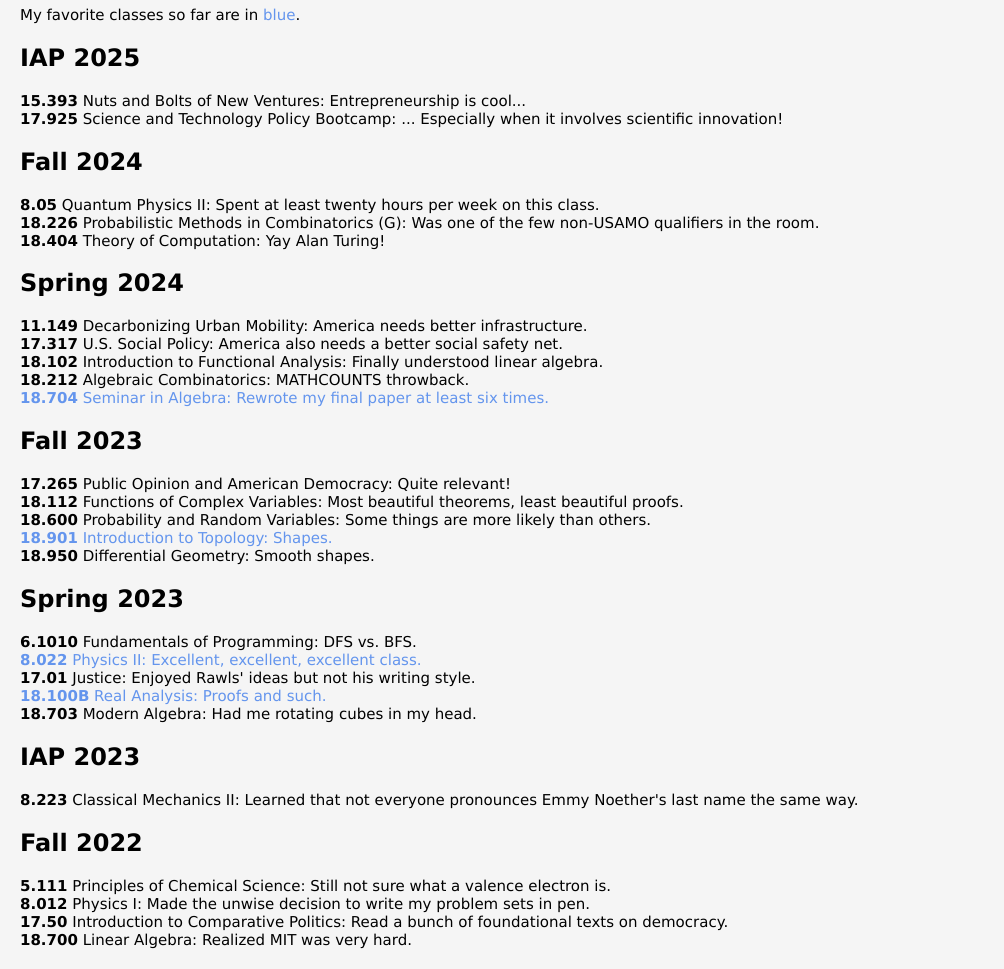
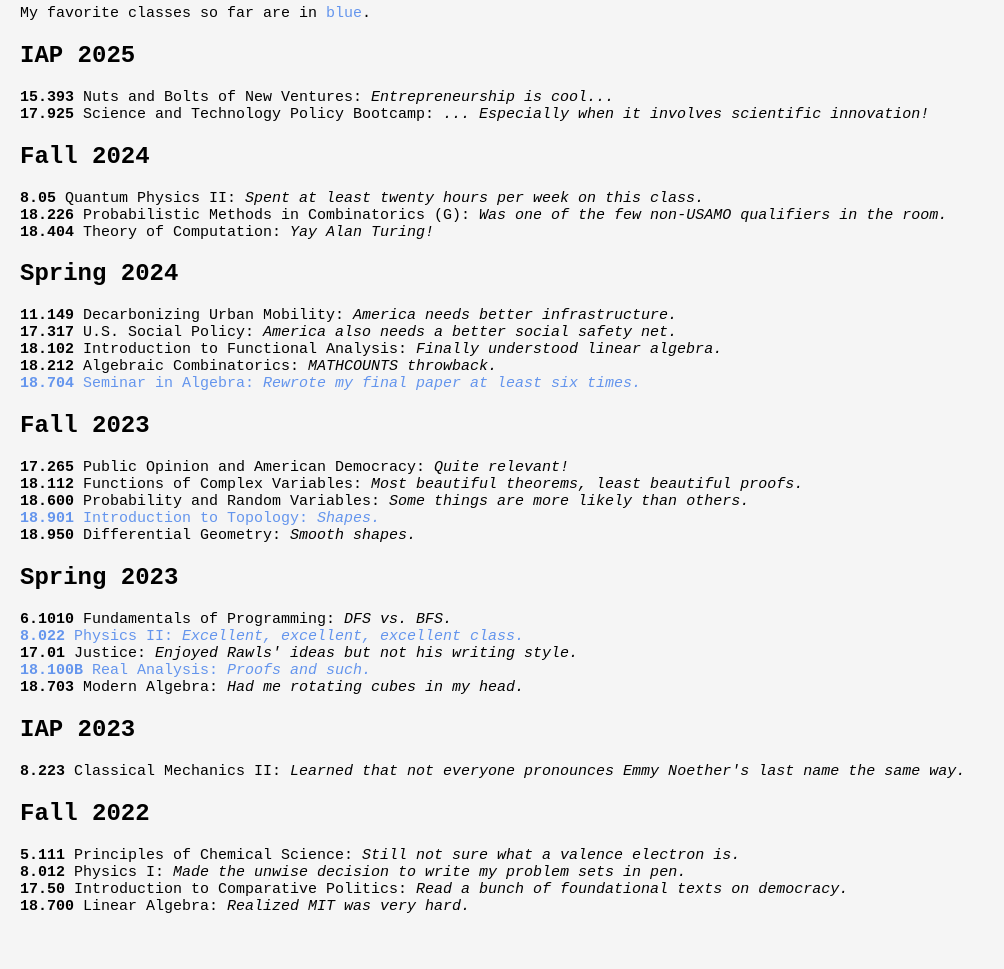
Before and after one commit to wanapunchu/wanapunchu.github.io, a plain HTML site: page classes.html in a window 1280 px wide. Shown: the part 75-1044 px from the top of the page, without its empty margins (0-1004 px from the left). After the commit the page ends 1010 px from the top, so only its background shows below. Drawn offline with Linux system fonts and the light colour scheme.

Commit message:
style stuff

```diff
--- a/classes.html
+++ b/classes.html
@@ -8,49 +8,49 @@
 <p>My favorite classes so far are in <span style="color:cornflowerblue">blue</span>.</p>
 <h2>IAP 2025</h2>
 <p>
-    <b>15.393</b> Nuts and Bolts of New Ventures: Entrepreneurship is cool... <br>
-    <b>17.925</b> Science and Technology Policy Bootcamp: ... Especially when it involves scientific innovation!
+    <b>15.393</b> Nuts and Bolts of New Ventures: <i>Entrepreneurship is cool...</i> <br>
+    <b>17.925</b> Science and Technology Policy Bootcamp: <i>... Especially when it involves scientific innovation!</i>
 </p>
 <h2>Fall 2024</h2>
 <p>
-    <b>8.05</b> Quantum Physics II: Spent at least twenty hours per week on this class. <br>
-    <b>18.226</b> Probabilistic Methods in Combinatorics (G): Was one of the few non-USAMO qualifiers in the room. <br>
-    <b>18.404</b> Theory of Computation: Yay Alan Turing!
+    <b>8.05</b> Quantum Physics II: <i>Spent at least twenty hours per week on this class.</i> <br>
+    <b>18.226</b> Probabilistic Methods in Combinatorics (G): <i>Was one of the few non-USAMO qualifiers in the room.</i> <br>
+    <b>18.404</b> Theory of Computation: <i>Yay Alan Turing!</i>
 </p>
 <h2>Spring 2024</h2>
 <p>
-    <b>11.149</b> Decarbonizing Urban Mobility: America needs better infrastructure. <br>
-    <b>17.317</b> U.S. Social Policy: America also needs a better social safety net. <br>
-    <b>18.102</b> Introduction to Functional Analysis: Finally understood linear algebra. <br>
-    <b>18.212</b> Algebraic Combinatorics: MATHCOUNTS throwback. <br>
-    <span style="color:cornflowerblue"><b>18.704</b> Seminar in Algebra: Rewrote my final paper at least six times. </span>
+    <b>11.149</b> Decarbonizing Urban Mobility: <i>America needs better infrastructure.</i> <br>
+    <b>17.317</b> U.S. Social Policy: <i>America also needs a better social safety net.</i> <br>
+    <b>18.102</b> Introduction to Functional Analysis: <i>Finally understood linear algebra.</i> <br>
+    <b>18.212</b> Algebraic Combinatorics: <i>MATHCOUNTS throwback.</i> <br>
+    <span style="color:cornflowerblue"><b>18.704</b> Seminar in Algebra: <i>Rewrote my final paper at least six times.</i> </span>
 </p>
 <h2>Fall 2023</h2>
 <p>
-    <b>17.265</b> Public Opinion and American Democracy: Quite relevant! <br>
-    <b>18.112</b> Functions of Complex Variables: Most beautiful theorems, least beautiful proofs. <br>
-    <b>18.600</b> Probability and Random Variables: Some things are more likely than others. <br>
-    <span style="color:cornflowerblue"><b>18.901</b> Introduction to Topology: Shapes.</span> <br>
-    <b>18.950</b> Differential Geometry: Smooth shapes.
+    <b>17.265</b> Public Opinion and American Democracy: <i>Quite relevant!</i> <br>
+    <b>18.112</b> Functions of Complex Variables: <i>Most beautiful theorems, least beautiful proofs.</i> <br>
+    <b>18.600</b> Probability and Random Variables: <i>Some things are more likely than others.</i> <br>
+    <span style="color:cornflowerblue"><b>18.901</b> Introduction to Topology: <i>Shapes.</i></span> <br>
+    <b>18.950</b> Differential Geometry: <i>Smooth shapes.</i>
 </p>
 <h2>Spring 2023</h2>
 <p>
-    <b>6.1010</b> Fundamentals of Programming: DFS vs. BFS. <br>
-    <span style="color:cornflowerblue"><b>8.022</b> Physics II: Excellent, excellent, excellent class.</span> <br>
-    <b>17.01</b> Justice: Enjoyed Rawls' ideas but not his writing style. <br>
-    <span style="color:cornflowerblue"><b>18.100B</b> Real Analysis: Proofs and such. </span> <br>
-    <b>18.703</b> Modern Algebra: Had me rotating cubes in my head.
+    <b>6.1010</b> Fundamentals of Programming: <i>DFS vs. BFS.</i> <br>
+    <span style="color:cornflowerblue"><b>8.022</b> Physics II: <i>Excellent, excellent, excellent class.</i></span> <br>
+    <b>17.01</b> Justice: <i>Enjoyed Rawls' ideas but not his writing style.</i> <br>
+    <span style="color:cornflowerblue"><b>18.100B</b> Real Analysis: <i>Proofs and such.</i> </span> <br>
+    <b>18.703</b> Modern Algebra: <i>Had me rotating cubes in my head.</i>
 </p>
 <h2>IAP 2023</h2>
 <p>
-    <b>8.223</b> Classical Mechanics II: Learned that not everyone pronounces Emmy Noether's last name the same way.
+    <b>8.223</b> Classical Mechanics II: <i>Learned that not everyone pronounces Emmy Noether's last name the same way.</i>
 </p>
 <h2>Fall 2022</h2>
 <p>
-    <b>5.111</b> Principles of Chemical Science: Still not sure what a valence electron is. <br>
-    <b>8.012</b> Physics I: Made the unwise decision to write my problem sets in pen. <br>
-    <b>17.50</b> Introduction to Comparative Politics: Read a bunch of foundational texts on democracy. <br>
-    <b>18.700</b> Linear Algebra: Realized MIT was very hard.
+    <b>5.111</b> Principles of Chemical Science: <i>Still not sure what a valence electron is.</i> <br>
+    <b>8.012</b> Physics I: <i>Made the unwise decision to write my problem sets in pen.</i> <br>
+    <b>17.50</b> Introduction to Comparative Politics: <i>Read a bunch of foundational texts on democracy.</i> <br>
+    <b>18.700</b> Linear Algebra: <i>Realized MIT was very hard.</i>
 </p>
 </body>
 </html>
--- a/styles.css
+++ b/styles.css
@@ -5,20 +5,19 @@ body {
   }
   h1 {
     color: black;
-    font-family: Verdana, Geneva, Tahoma, sans-serif;
+    font-family: 'Courier New', Courier, monospace;
   }
   h2 {
     color: black;
-    font-family: Verdana, Geneva, Tahoma, sans-serif;
+    font-family: 'Courier New', Courier, monospace;
   }
   h3 {
     color: black;
-    font-family: Verdana, Geneva, Tahoma, sans-serif;
+    font-family: 'Courier New', Courier, monospace;
   }
   p {
     color: black;
-    font-family: Verdana, Geneva, Tahoma, sans-serif;
-    text-align: justify;
+    font-family: 'Courier New', Courier, monospace;
     font-size: 15px;
   }
 
```
